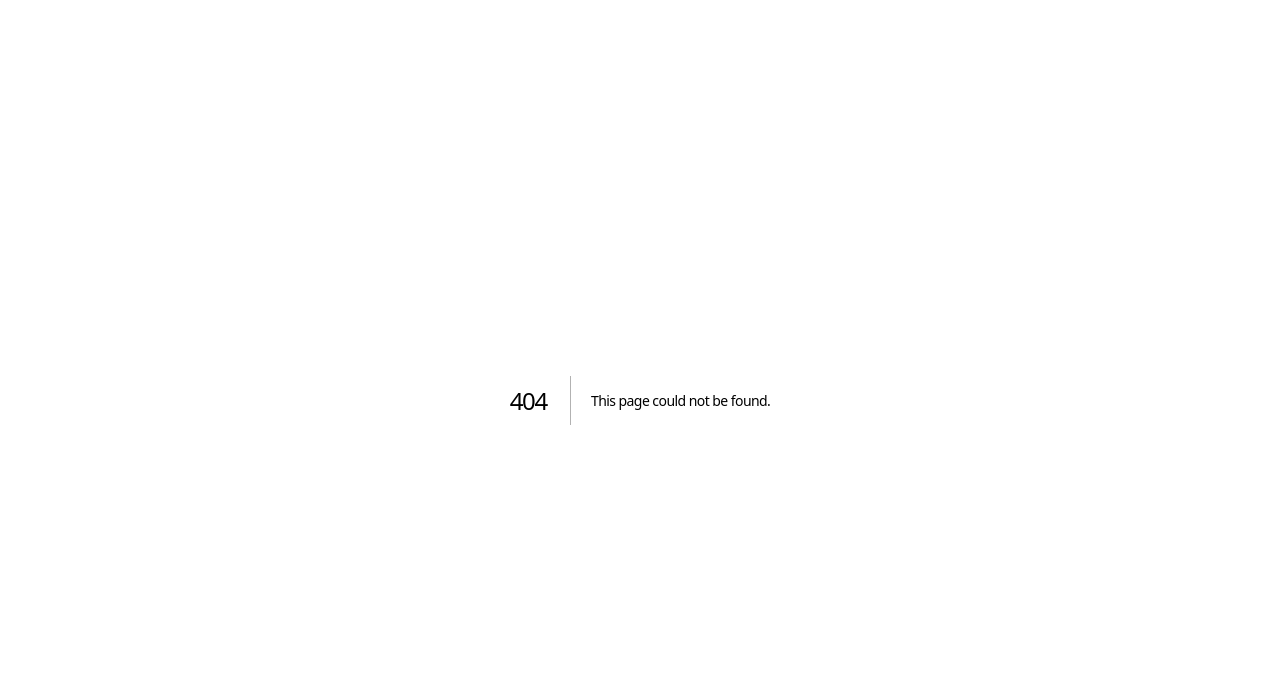
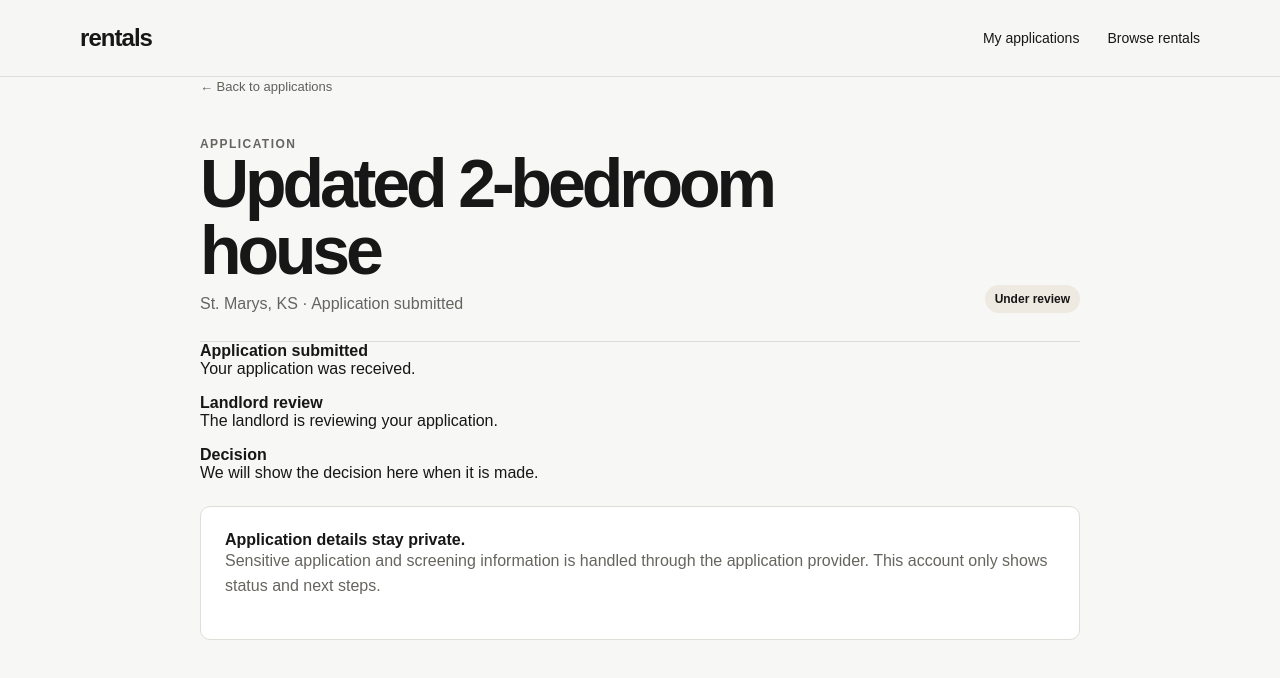
Before and after one commit to kova-media/rentals, a Next.js app: page /renter/applications/example in a window 1280 px wide. Before the commit this address had no page. Shown: the top 678 px of the page. Built offline with nearby package versions, Linux system fonts and the light colour scheme.

Commit message:
Add renter application status page

```diff
--- /dev/null
+++ b/app/renter/applications/example/page.tsx
@@ -0,0 +1,39 @@
+import Link from "next/link";
+
+export default function RenterApplicationPage() {
+  return (
+    <main>
+      <header className="site-header">
+        <div className="container header-inner">
+          <Link className="wordmark" href="/">rentals</Link>
+          <nav>
+            <Link href="/renter">My applications</Link>
+            <Link href="/rentals">Browse rentals</Link>
+          </nav>
+        </div>
+      </header>
+      <section className="browse-section">
+        <div className="container form-shell-wide">
+          <Link className="back-link" href="/renter">← Back to applications</Link>
+          <div className="application-detail-head">
+            <div>
+              <p className="eyebrow">Application</p>
+              <h1 className="page-title">Updated 2-bedroom house</h1>
+              <p>St. Marys, KS · Application submitted</p>
+            </div>
+            <span className="status status-review">Under review</span>
+          </div>
+          <div className="application-timeline">
+            <div className="timeline-step is-complete"><span className="timeline-dot" /><div><strong>Application submitted</strong><p>Your application was received.</p></div></div>
+            <div className="timeline-step is-active"><span className="timeline-dot" /><div><strong>Landlord review</strong><p>The landlord is reviewing your application.</p></div></div>
+            <div className="timeline-step"><span className="timeline-dot" /><div><strong>Decision</strong><p>We will show the decision here when it is made.</p></div></div>
+          </div>
+          <div className="application-notice">
+            <strong>Application details stay private.</strong>
+            <p>Sensitive application and screening information is handled through the application provider. This account only shows status and next steps.</p>
+          </div>
+        </div>
+      </section>
+    </main>
+  );
+}
```
